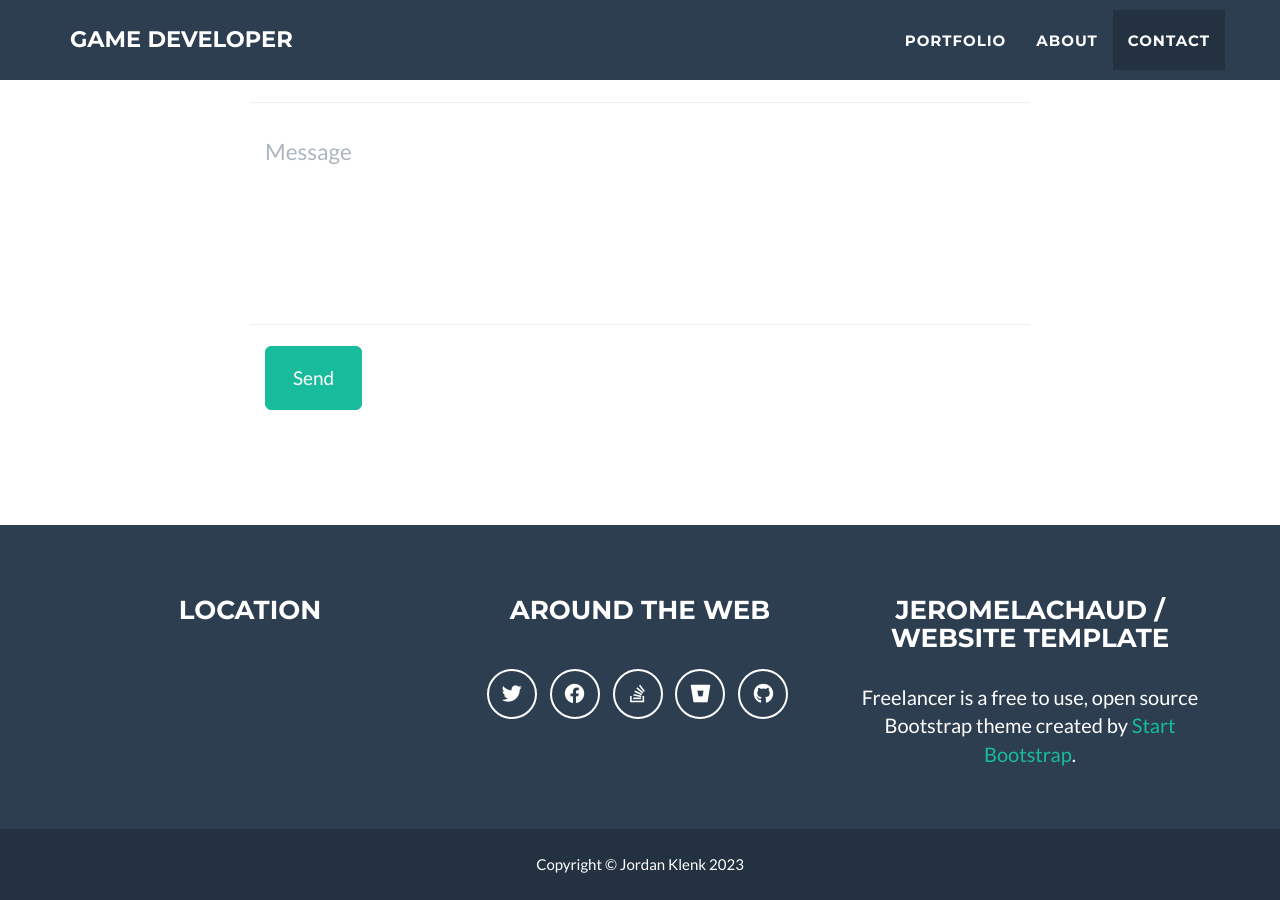
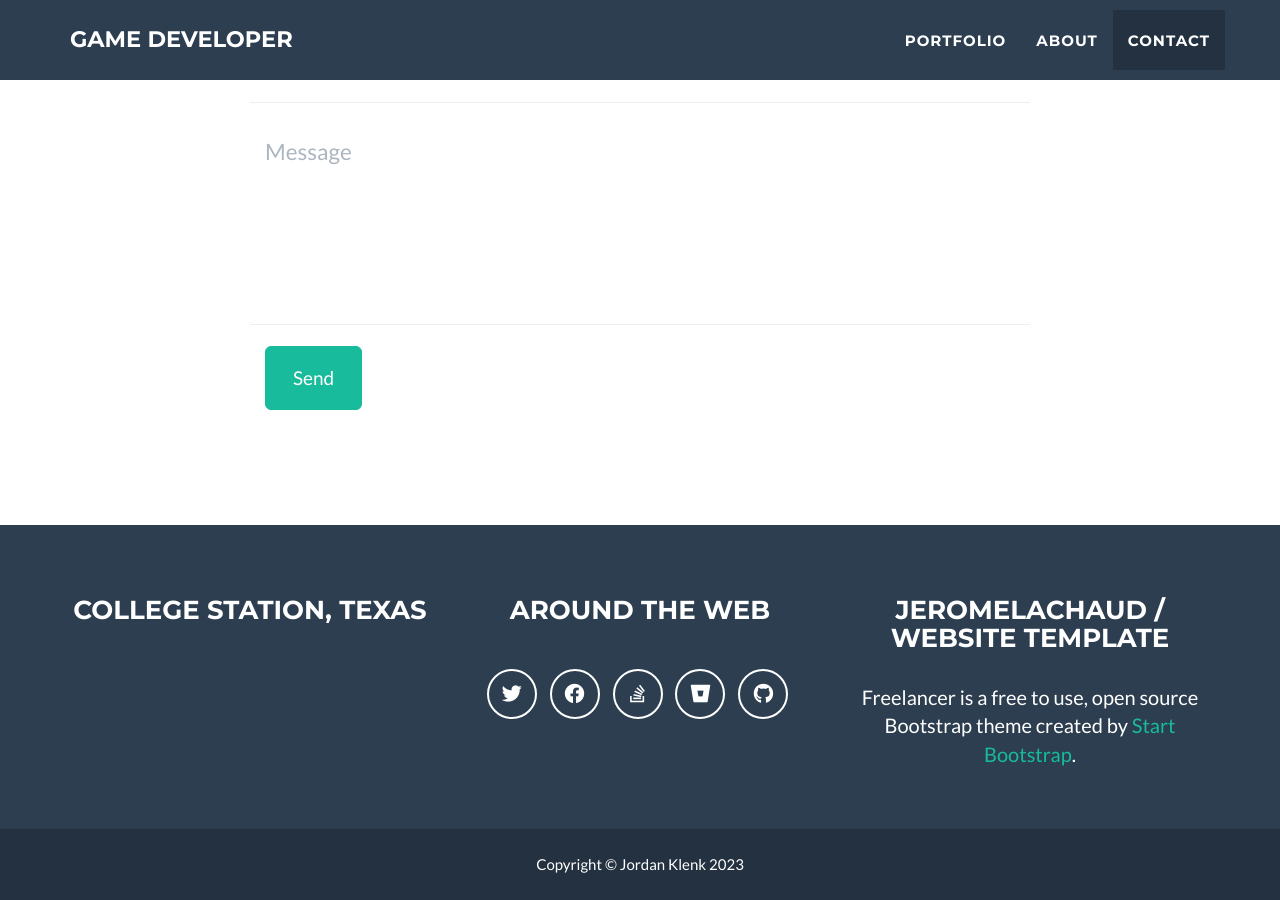
Before and after one commit to Klenky/Portfolio, a Jekyll site: the page built from _posts/2014-07-18-project-1.markdown, in a window 1280 px wide and 900 px high, scrolled down 2696 px. Built offline with Jekyll 4.4.1, drawn with Linux system fonts in a browser that asks for light colours.

Commit message:
Update _config.yml

```diff
--- a/_config.yml
+++ b/_config.yml
@@ -33,7 +33,7 @@ color:
 # Footer settings
 footer:
   copyright: Jordan Klenk
-  location: Location
+  location: College Station, Texas
   social: Around the Web
   credits: Jeromelachaud / Website Template
 
```
